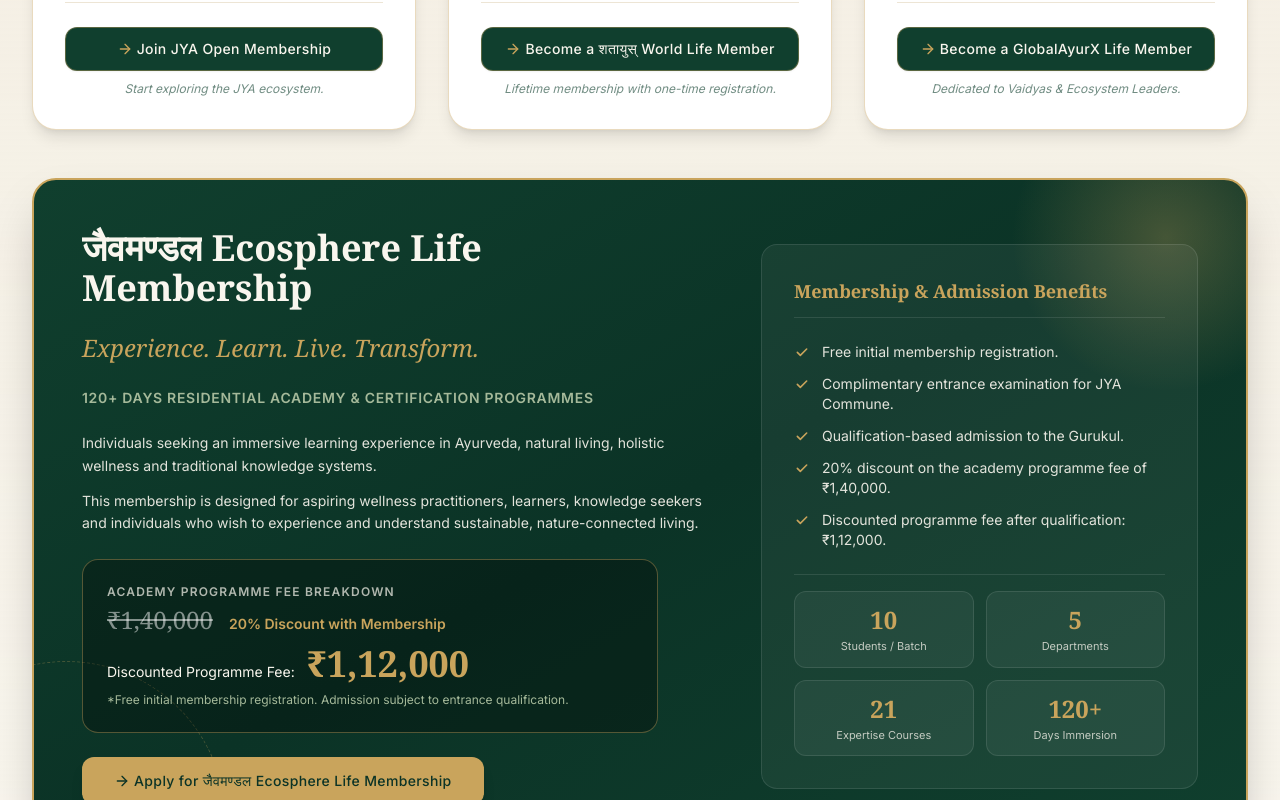
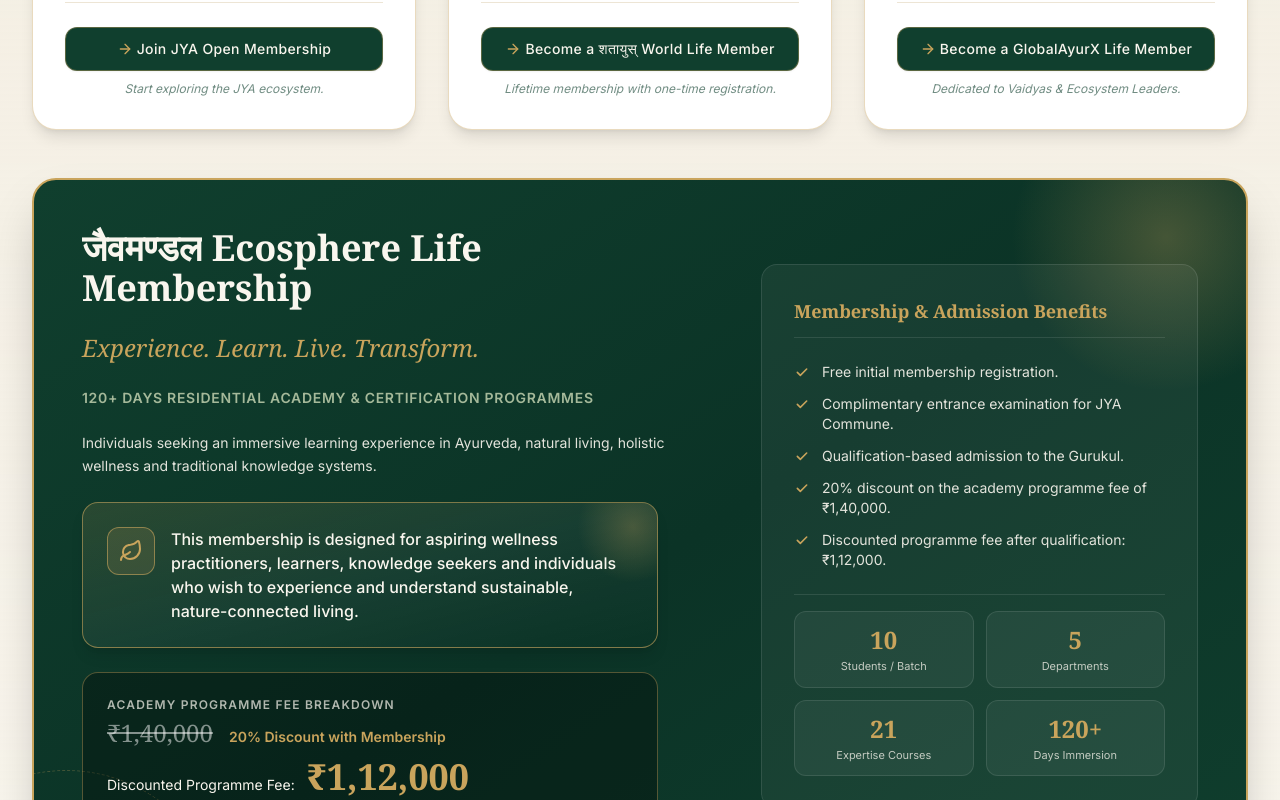
Before and after one commit to pgdiginitin78/JnanaYogAyu, a React (Vite) app: page /membership in a window 1280 px wide. Shown: the part 2000-2800 px from the top of the page. Built offline with nearby package versions, Linux system fonts and the light colour scheme.

Commit message:
card details added

```diff
--- a/src/components/membership/JYAMembershipPage.jsx
+++ b/src/components/membership/JYAMembershipPage.jsx
@@ -13,6 +13,7 @@ import {
   ShieldCheck,
   Layers,
   Compass,
+  Leaf,
 } from "lucide-react";
 
 import heroLessonImage from "../ui/assets/Community Learning Circle Under the Tree.png";
@@ -20,7 +21,6 @@ import MembershipModal from "./MembershipModal";
 import CommonButton from "../../common/button/CommonButton";
 import { useLenis } from "./SmoothScroll";
 
-// Correct capitalization
 import {
   AnimatedCheck,
   Counter,
@@ -870,14 +870,29 @@ export default function JYAMembershipPage() {
                         delay={0.3}
                         className="space-y-3 text-sm leading-relaxed text-[#F9F6EE]/90"
                       >
-                        {m.whoFor.map((w, idx) => (
-                          <p key={idx}>{w}</p>
-                        ))}
+                        <p>{m.whoFor[0]}</p>
+                      </Reveal>
+
+                      <Reveal kind="up" delay={0.35} className="max-w-xl">
+                        <div className="relative overflow-hidden rounded-2xl border border-[#C9A45C]/60 bg-gradient-to-br from-[#C9A45C]/15 via-white/5 to-transparent p-5 shadow-lg sm:p-6">
+                          <div className="pointer-events-none absolute -right-8 -top-8 h-28 w-28 rounded-full bg-[radial-gradient(circle,rgba(201,164,92,0.28),transparent_70%)]" />
+                          <div className="relative flex items-start gap-4">
+                            <div className="flex h-11 w-11 shrink-0 items-center justify-center rounded-xl border border-[#C9A45C]/60 bg-[#C9A45C]/15 sm:h-12 sm:w-12">
+                              <Leaf className="h-5 w-5 text-[#C9A45C] sm:h-6 sm:w-6" />
+                            </div>
+                            <div className="min-w-0">
+
+                              <p className="text-sm font-medium leading-relaxed text-[#F9F6EE] sm:text-base">
+                                {m.whoFor[1]}
+                              </p>
+                            </div>
+                          </div>
+                        </div>
                       </Reveal>
 
                       <Reveal
                         kind="scale"
-                        delay={0.35}
+                        delay={0.4}
                         className="max-w-xl rounded-2xl border border-[#C9A45C]/40 bg-black/30 p-5 sm:p-6"
                       >
                         <div className="mb-1 text-xs font-semibold uppercase tracking-widest text-[#F9F6EE]/70">
@@ -905,18 +920,7 @@ export default function JYAMembershipPage() {
                         </div>
                       </Reveal>
 
-                      <Reveal delay={0.4}>
-                        <Magnetic className="inline-block w-full sm:w-auto">
-                          <CommonButton
-                            label={m.cta}
-                            onClick={() => handleOpenModal(m.id)}
-                            icon={
-                              <ArrowRight className="h-4 w-4 text-[#0B3326]" />
-                            }
-                            className="!h-12 !w-full !px-8 sm:!w-auto bg-[#C9A45C] hover:bg-[#B89248] text-[#0B3326] font-bold !rounded-xl shadow-lg tracking-wide"
-                          />
-                        </Magnetic>
-                      </Reveal>
+
                     </div>
 
                     <Reveal
@@ -965,6 +969,20 @@ export default function JYAMembershipPage() {
                       </Stagger>
                     </Reveal>
                   </div>
+                    <div className="w-full flex justify-center mt-5">
+                        <Reveal delay={0.45}>
+                        <Magnetic className="inline-block w-full ">
+                          <CommonButton
+                            label={m.cta}
+                            onClick={() => handleOpenModal(m.id)}
+                            icon={
+                              <ArrowRight className="h-4 w-4 text-[#0B3326]" />
+                            }
+                            className="!h-12 !w-full !px-8 sm:!w-auto bg-[#C9A45C] hover:bg-[#B89248] text-[#0B3326] font-bold !rounded-xl shadow-lg tracking-wide"
+                          />
+                        </Magnetic>
+                      </Reveal>
+                    </div>
                 </article>
               </Reveal>
             );
```
